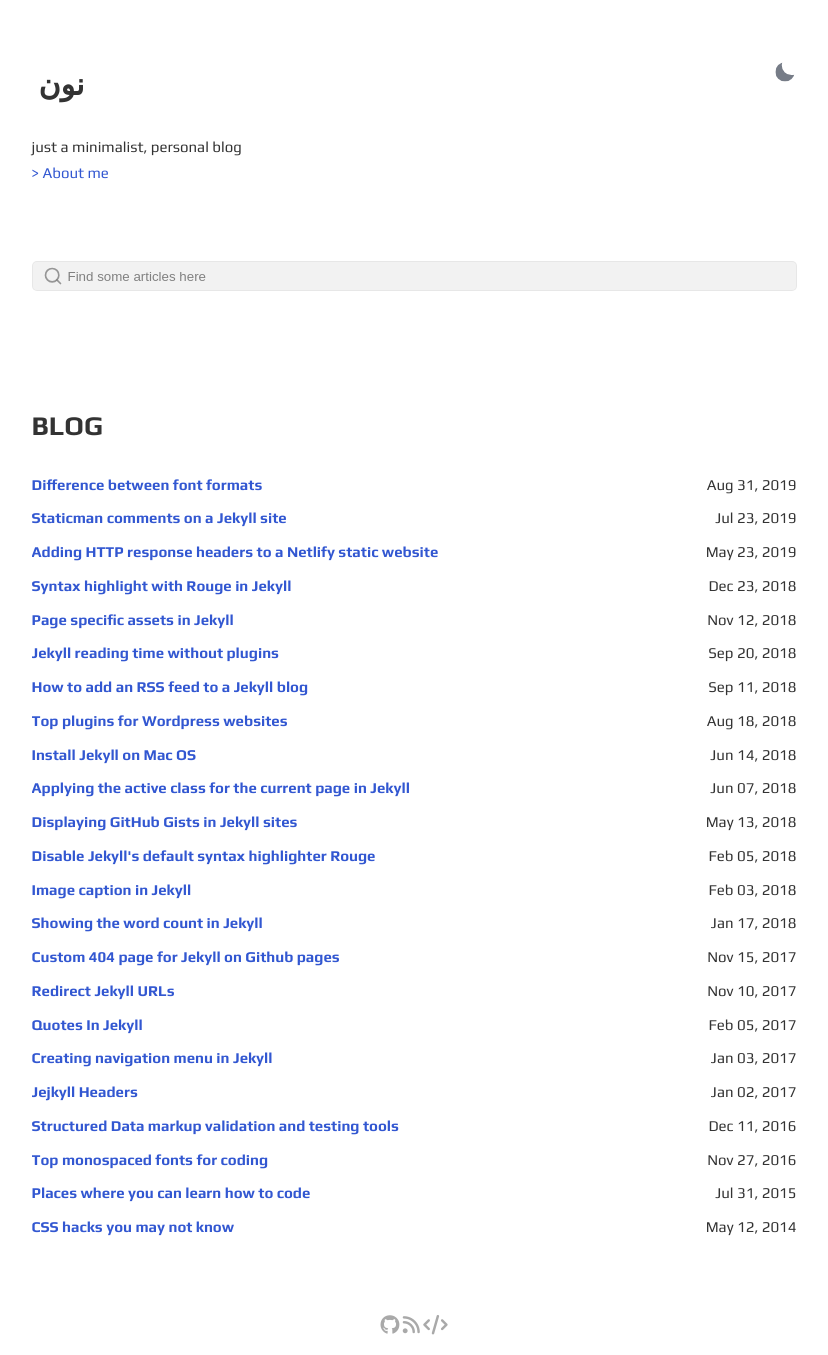
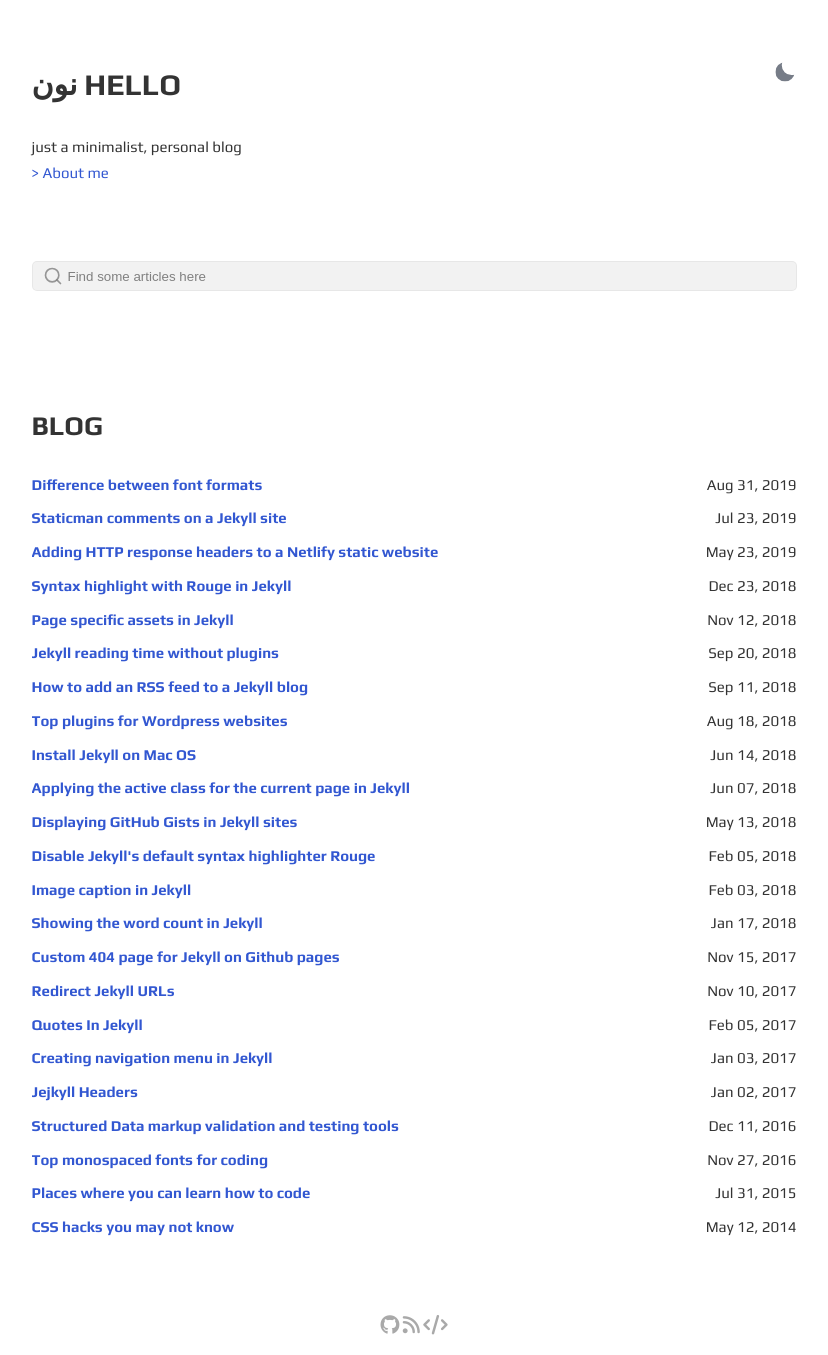
Before and after one commit to aenaliph/harf, a Jekyll site: the page built from index.html, in a window 1280 px wide. Shown: the whole page, without its empty margins (226-1054 px from the left). Built offline with Jekyll 4.4.1, drawn with Linux system fonts in a browser that asks for light colours.

```diff
--- a/_config.yml
+++ b/_config.yml
@@ -1,6 +1,6 @@
 site: Gesko
 title: Gesko
-greetings:  نون
+greetings: نون Hello
 description: >-
   just a minimalist, personal blog
 lang: en-US
```
Also changed, not shown: 2 other files.
